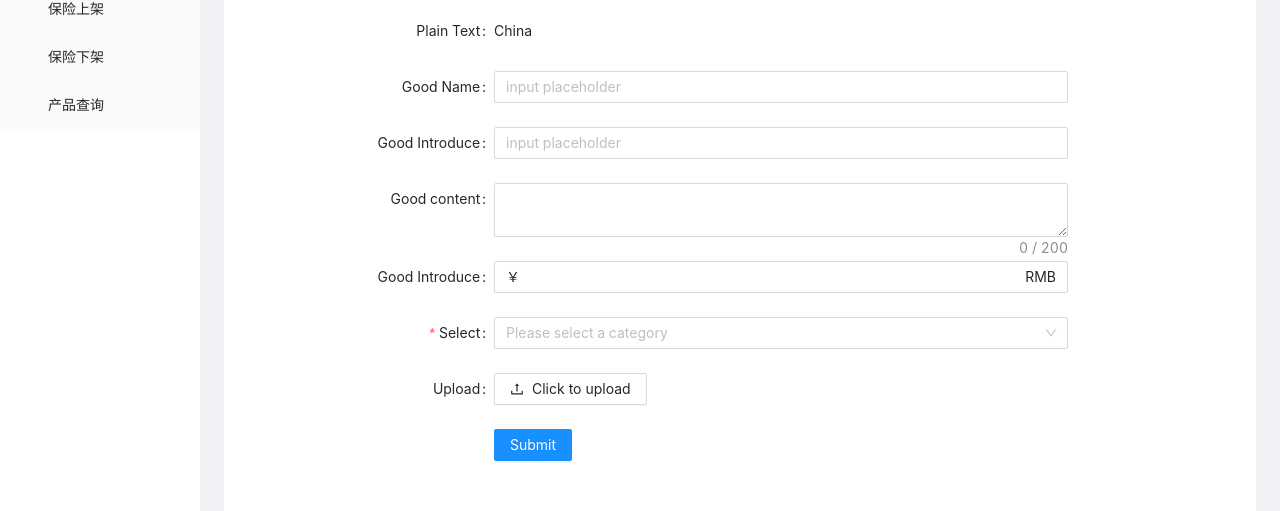
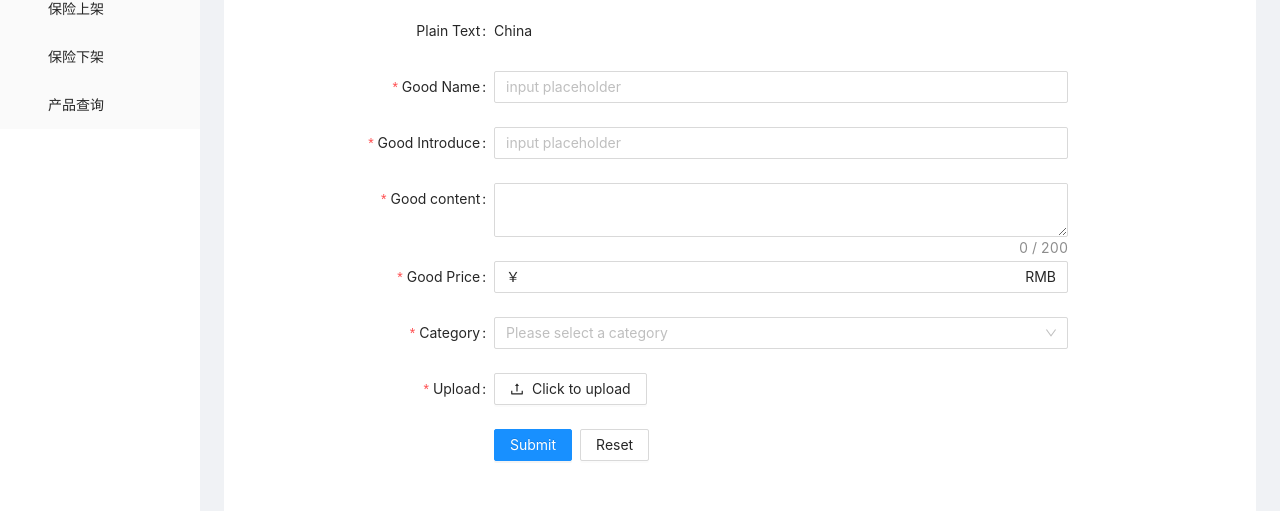
Before and after one commit to xstressr/insurance-mall-front-end, a React (Create React App) app: page /seller/put in a window 1280 px wide. Shown: the part 127-638 px from the top of the page. Built offline with nearby package versions, Linux system fonts and the light colour scheme.

Commit message:
添加保险上架功能

```diff
--- a/src/pages/seller/put/index.js
+++ b/src/pages/seller/put/index.js
@@ -13,8 +13,10 @@ import {
   Checkbox,
   Row,
   Col,
+  message
 } from 'antd';
 import { UploadOutlined, InboxOutlined } from '@ant-design/icons';
+import { insertGoods } from '../../../services/goods';
 
 const { Option } = Select;
 const { TextArea } = Input;
@@ -40,40 +42,106 @@ const normFile = (e) => {
 
 
 export default function Put() {
+  const [form] = Form.useForm();
+
+  const onReset = () => {
+    form.resetFields();
+  };
+
+  function submit() {
+    console.log(form.getFieldValue("upload"))
+    let goodname = form.getFieldValue("goodname")
+    let goodintroduce = form.getFieldValue("goodintroduce")
+    let goodcontent = form.getFieldValue("goodcontent")
+    let goodprice = form.getFieldValue("goodprice")
+    let category = form.getFieldValue("category")
+    console.log(form.getFieldValue("upload"))
+    let imgUrl
+    if(form.getFieldValue("upload")){
+      imgUrl = form.getFieldValue("upload")[0].response.data
+    }
+
+
+    let goodInfo = {
+      goodsName: goodname,
+      goodsIntro: goodintroduce,
+      goodsDetailContent: goodcontent,
+      originalPrice: goodprice,
+      sellingPrice: goodprice,
+      goodsCategoryId: category,
+      goodsCoverImg: imgUrl,
+      createUser: localStorage.getItem("seller")
+    }
+    insertGoods(goodInfo).then(res=>{
+      console.log(res)
+      if(res.resultCode) {
+        message.success("添加成功，等待管理员确认")
+      } else {
+        message.error("未添加成功")
+      }
+    })
+
+  }
+
   return (
     <div>
       <Form
       name="validate_other"
+      form={form}
       {...formItemLayout}
-
-      initialValues={{
-        'input-number': 3,
-        'checkbox-group': ['A', 'B'],
-        rate: 3.5,
-      }}
     >
-      <Form.Item label="Plain Text">
+      <Form.Item label="Plain Text"
+      >
         <span className="ant-form-text">China</span>
       </Form.Item>
 
-      <Form.Item label="Good Name">
-          <Input placeholder="input placeholder" />
+      <Form.Item label="Good Name"
+      name="goodname"
+      hasFeedback
+      rules={[
+        {
+          required: true,
+          message: 'Please input your good name!',
+          // pattern: new RegExp(/^[1-9]\d*$/, "g"),
+        },
+      ]}>
+          <Input placeholder="input placeholder" allowClear/>
       </Form.Item>
 
-      <Form.Item label="Good Introduce">
-          <Input placeholder="input placeholder" />
+      <Form.Item label="Good Introduce"
+      name="goodintroduce"
+      hasFeedback
+      rules={[
+        {
+          required: true,
+          message: 'Please input your good introduce!',
+        },
+      ]}>
+          <Input placeholder="input placeholder" allowClear/>
       </Form.Item>
-      <Form.Item label="Good content">
-        <TextArea showCount maxLength={200}  />
+      <Form.Item label="Good content"
+      name="goodcontent"
+      hasFeedback
+      rules={[
+        {
+          required: true,
+          message: 'Please input your good content!',
+        },
+      ]}>
+        <TextArea showCount maxLength={200} allowClear />
       </Form.Item>
 
-      <Form.Item label="Good Introduce">
+      <Form.Item label="Good Price"
+      name="goodprice"
+      hasFeedback
+      rules={[{required: true}]}>
         <Input prefix="￥" suffix="RMB" />
+        {/* <InputNumber addonAfter={<Option value="CNY">¥</Option>} /> */}
       </Form.Item>
 
       <Form.Item
-        name="select"
-        label="Select"
+        name="category"
+        label="Category"
         hasFeedback
         rules={[
           {
@@ -95,30 +163,21 @@ export default function Put() {
 
         </Select>
       </Form.Item>
-
-
-
-
-
-
-
-
-
-
-
-
-
-
-
-
       <Form.Item
         name="upload"
         label="Upload"
         valuePropName="fileList"
         getValueFromEvent={normFile}
-
+        rules={[
+          {
+            required: true,
+            message: 'Please upload the image to show the insurance!',
+          },
+        ]}
       >
-        <Upload name="logo" action="/upload.do" listType="picture">
+        <Upload name="file" action="http://localhost:8081/api/testUpload"
+          listType="picture"
+          >
           <Button icon={<UploadOutlined />}>Click to upload</Button>
         </Upload>
       </Form.Item>
@@ -131,8 +190,11 @@ export default function Put() {
           offset: 6,
         }}
       >
-        <Button type="primary" htmlType="submit">
+        <Button type="primary" htmlType="submit" onClick={submit} style={{marginRight: "8px"}}>
           Submit
+        </Button>
+        <Button htmlType="button" onClick={onReset}>
+          Reset
         </Button>
       </Form.Item>
     </Form>
--- a/src/services/goods.js
+++ b/src/services/goods.js
@@ -2,7 +2,7 @@ import request from './request'
 
 export function queryGoodsByName(loginName) {
   return request.get(
-    "/apis/goods/getAllByloginName",
+    "/api/goods/getAllByloginName",
     {
       params: {
         loginName: loginName
@@ -10,3 +10,10 @@ export function queryGoodsByName(loginName) {
     }
   )
 }
+
+export function insertGoods(goodInfo) {
+  return request.post(
+    "/api/goods/insert",
+    goodInfo
+  )
+}
```
